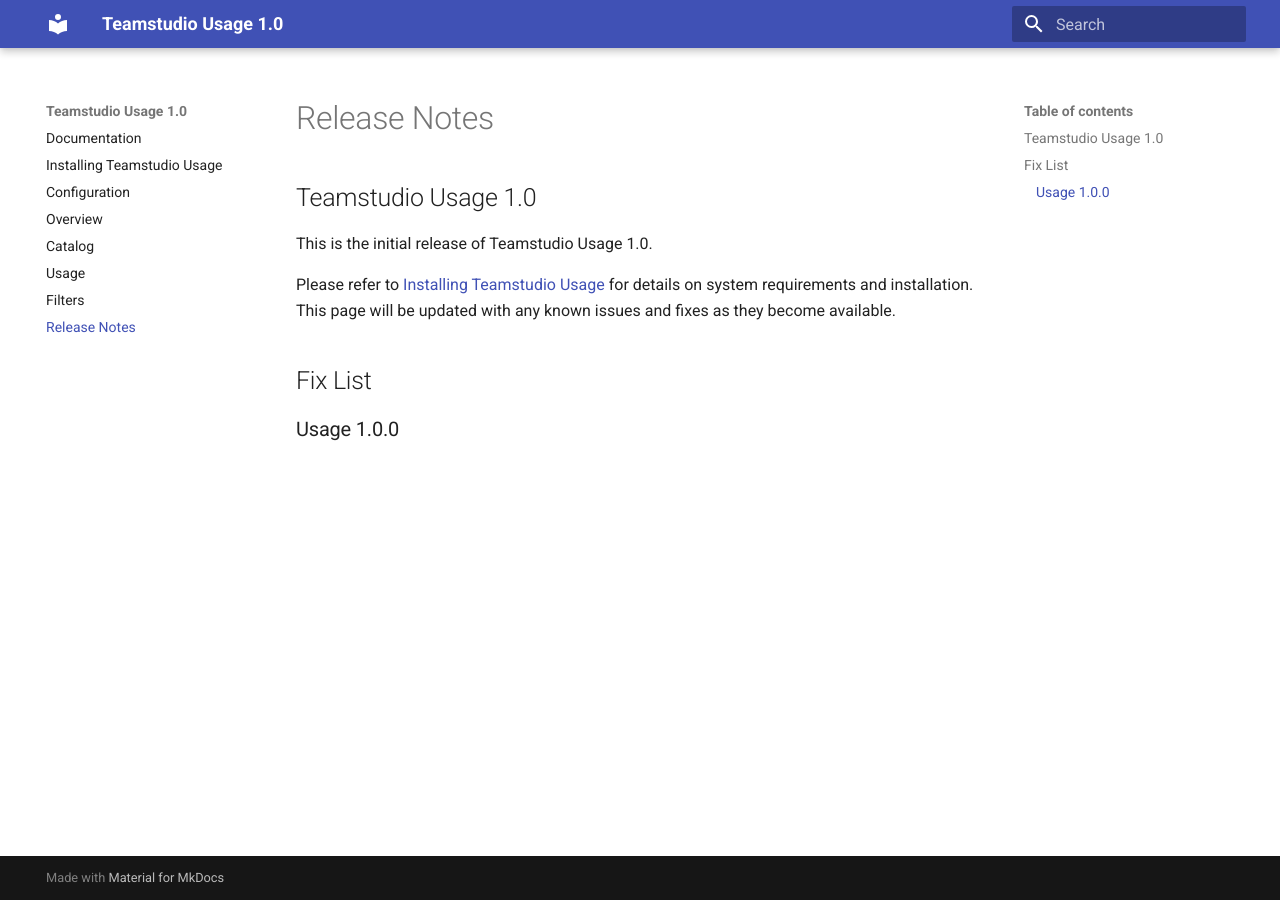
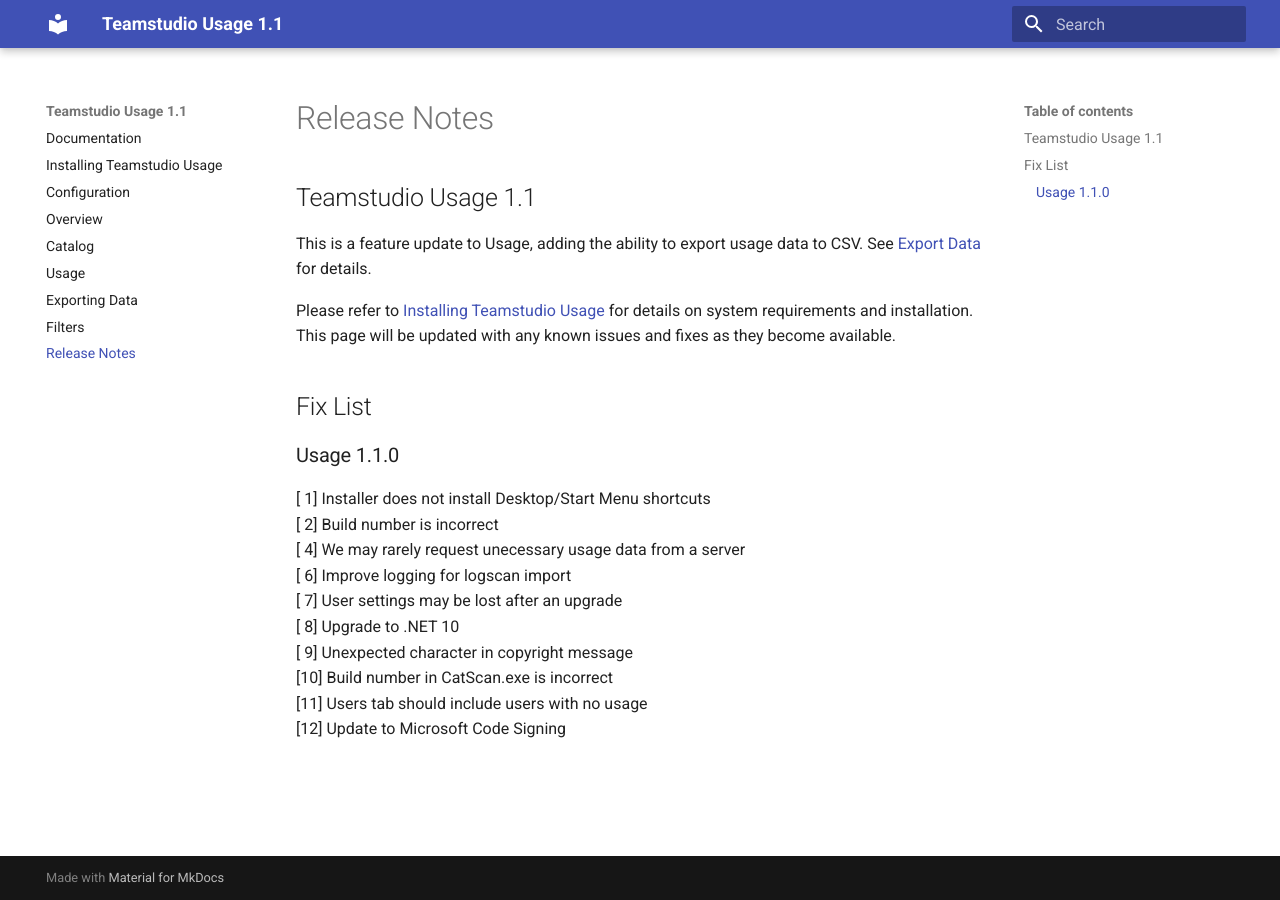
Before and after one commit to teamstudio/docs-usage, an MkDocs documentation site: the page built from docs/release.md, in a window 1280 px wide. Built offline with MkDocs 1.6.1 and Material for MkDocs 9.7.7, drawn with Linux system fonts in a browser that asks for light colours.

Commit message:
Update docs for 1.1.0

```diff
--- a/docs/release.md
+++ b/docs/release.md
@@ -1,8 +1,18 @@
 # Release Notes
-## Teamstudio Usage  1.0
-This is the initial release of Teamstudio Usage 1.0.
+## Teamstudio Usage  1.1
+This is a feature update to Usage, adding the ability to export usage data to CSV. See [Export Data](export.md) for details.
 
 Please refer to [Installing Teamstudio Usage](installing.md) for details on system requirements and installation. This page will be updated with any known issues and fixes as they become available.
 
 ## Fix List
-### Usage 1.0.0
+### Usage 1.1.0
+[ 1] Installer does not install Desktop/Start Menu shortcuts
+[ 2] Build number is incorrect
+[ 4] We may rarely request unecessary usage data from a server
+[ 6] Improve logging for logscan import
+[ 7] User settings may be lost after an upgrade
+[ 8] Upgrade to .NET 10
+[ 9] Unexpected character in copyright message
+[10] Build number in CatScan.exe is incorrect
+[11] Users tab should include users with no usage
+[12] Update to Microsoft Code Signing
--- a/mkdocs.yml
+++ b/mkdocs.yml
@@ -1,4 +1,4 @@
-site_name: Teamstudio Usage 1.0
+site_name: Teamstudio Usage 1.1
 
 nav:
   - 'index.md'
@@ -7,6 +7,7 @@
   - 'overview.md'
   - 'catalog.md'
   - 'usage.md'
+  - 'export.md'
   - 'filters.md'
   - 'release.md'
 
```
Also changed, not shown: docs/export.md (added, +85 -0 lines), docs/index.md (+1 -1 lines), docs/img/exportaddcolumns.png (added), docs/img/exportload.png (added), docs/img/exportmain.png (added), docs/img/exportsave.png (added).
